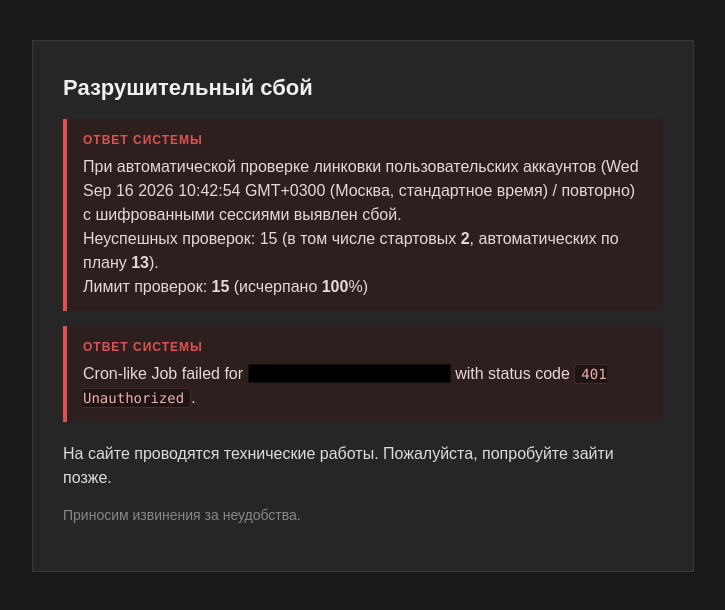
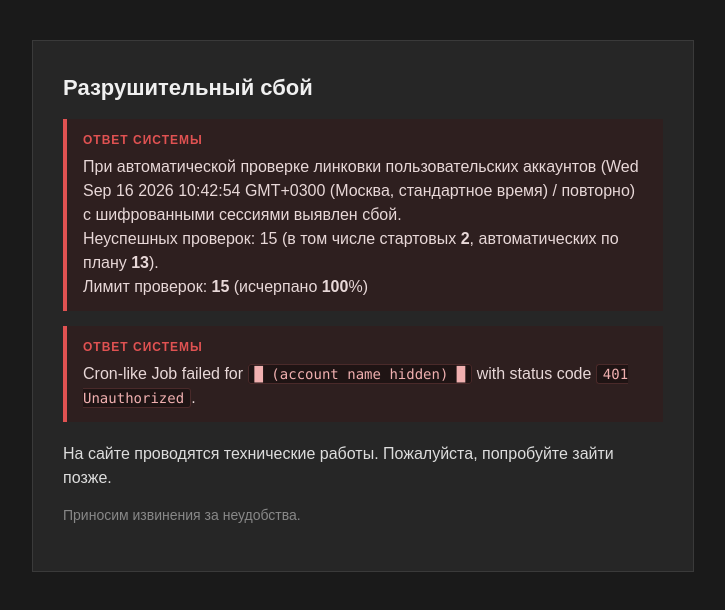
Before and after one commit to AGWebTest1/musical-octo-engine, a plain HTML site: page index.html in a window 1280 px wide. Shown: the whole page, without its empty margins (277-1002 px from the left). Drawn offline with Linux system fonts and the light colour scheme.

Commit message:
Update index.html

```diff
--- a/index.html
+++ b/index.html
@@ -65,7 +65,6 @@
       color: #f0b0b0;
     }
 
-    /* Реальная цензура — чёрная плашка */
     .redacted {
       display: inline-block;
       background: #000;
@@ -107,7 +106,7 @@
 
     <div class="system-message">
       <span class="label">Ответ системы</span>
-      Cron-like Job failed for <span class="redacted" title="Данные скрыты">█ (account name hidden) █</span> with status code <code>401 Unauthorized</code>.
+      Cron-like Job failed for <code><span title="Данные скрыты">█ (account name hidden) █</span></code> with status code <code>401 Unauthorized</code>.
     </div>
 
     <p>На сайте проводятся технические работы. Пожалуйста, попробуйте зайти позже.</p>
```
